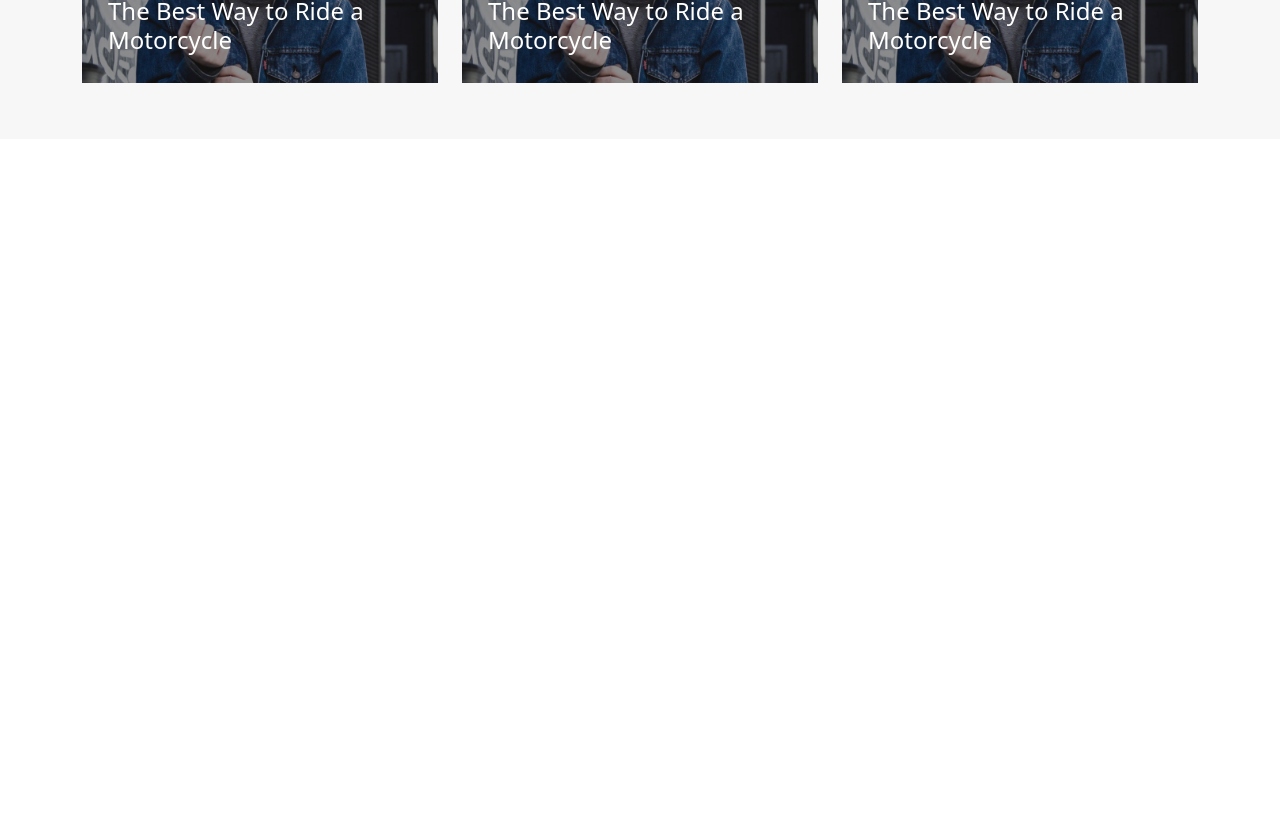
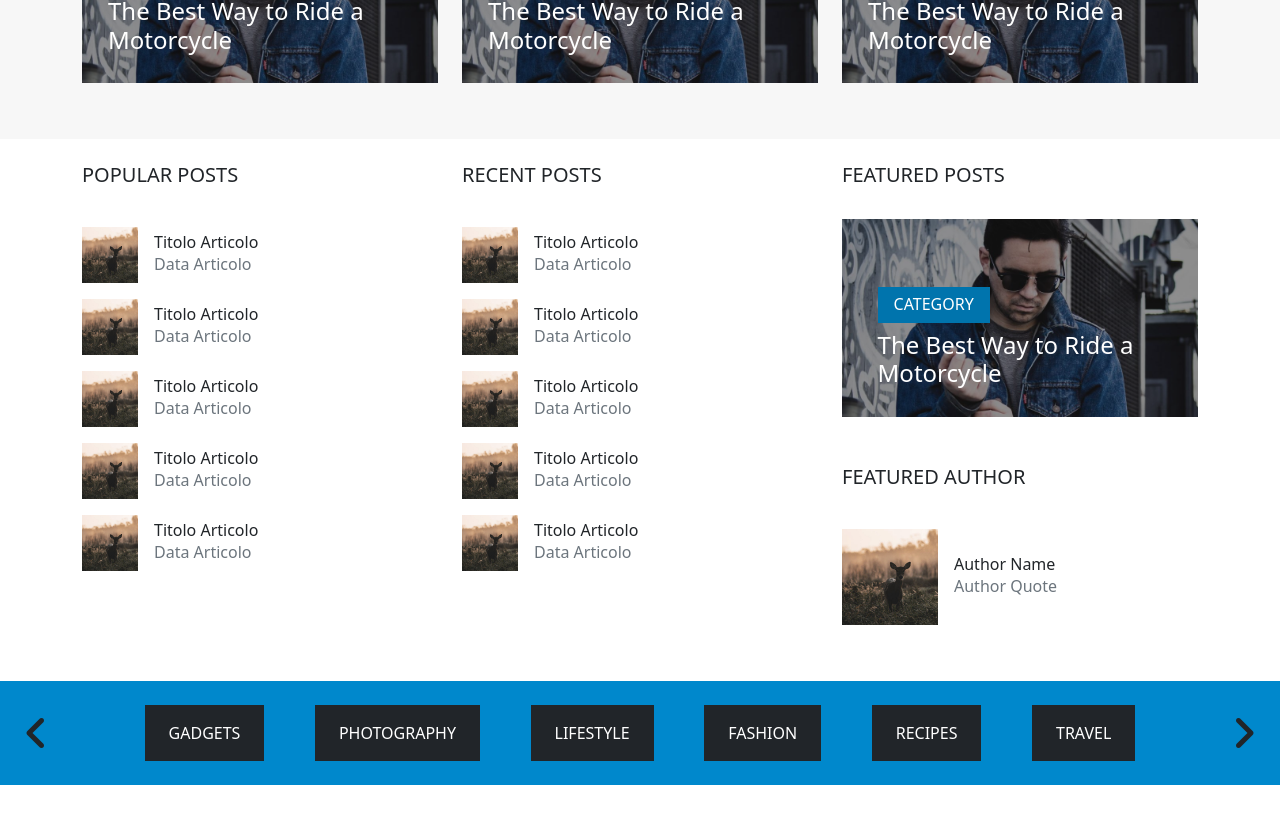
Before and after one commit to Benedetto-Bonaccorso/proj-html-vuejs, a Vue app: page / in a window 1280 px wide. Shown: the part 580-1404 px from the top of the page. Before the commit the page ends 800 px from the top, so only its background shows below. Built offline with nearby package versions, Linux system fonts and the light colour scheme.

Commit message:
sezione bottoni

```diff
--- /dev/null
+++ b/src/components/FullWidthButtons.vue
@@ -0,0 +1,48 @@
+<script>
+    export default{
+        name: "FullWidthButtons",
+        data(){
+            return{
+                buttonPages: 2,
+                currentButtons: 1
+            }
+        },
+        methods:{
+            currentButtonsUp(){
+                if(this.currentButtons < this.buttonPages){
+                    this.currentButtons++
+                }
+            },
+            currentButtonsDown(){
+                if(this.currentButtons > 1){
+                    this.currentButtons--
+                }
+            }
+        }
+    }
+</script>
+
+<template>
+
+    <div id="fullWidthButtons" class="d-flex align-items-center px-4 my-5">
+        <i class="fa-solid fa-angle-left fs-1" v-on:click="currentButtonsDown()"></i>
+        <div v-if="currentButtons == 1" class="container d-flex align-items-center justify-content-evenly p-4">
+            <a href="#" class="text-white text-decoration-none bg-gray py-3 px-4">GADGETS</a>
+            <a href="#" class="text-white text-decoration-none bg-gray py-3 px-4">PHOTOGRAPHY</a>
+            <a href="#" class="text-white text-decoration-none bg-gray py-3 px-4">LIFESTYLE</a>
+            <a href="#" class="text-white text-decoration-none bg-gray py-3 px-4">FASHION</a>
+            <a href="#" class="text-white text-decoration-none bg-gray py-3 px-4">RECIPES</a>
+            <a href="#" class="text-white text-decoration-none bg-gray py-3 px-4">TRAVEL</a>
+        </div>
+        <div v-if="currentButtons == 2" class="container d-flex align-items-center justify-content-evenly p-4">
+            <a href="#" class="text-white text-decoration-none bg-gray py-3 px-4">TECHNOLOGY</a>
+            <a href="#" class="text-white text-decoration-none bg-gray py-3 px-4">FAMILY</a>
+            <a href="#" class="text-white text-decoration-none bg-gray py-3 px-4">PETS</a>
+            <a href="#" class="text-white text-decoration-none bg-gray py-3 px-4">POLITICS</a>
+            <a href="#" class="text-white text-decoration-none bg-gray py-3 px-4">ENVIRONMENT</a>
+            <a href="#" class="text-white text-decoration-none bg-gray py-3 px-4">CELEBRITIES</a>
+        </div>
+        <i class="fa-solid fa-angle-right fs-1" v-on:click="currentButtonsUp()"></i>
+    </div>
+
+</template>
--- /dev/null
+++ b/src/components/PostDisplay.vue
@@ -0,0 +1,118 @@
+<script>
+    export default{
+        name: "PostDisplay"
+    }
+</script>
+
+<template>
+    <div id="postDisplay">
+
+        <div class="container">
+            <div class="row">
+                <div class="col-4">
+
+                    <h5 class="fs-bold py-4">POPULAR POSTS</h5>
+
+                    <div class="article-card d-flex align-items-center py-2">
+                        <img class="article-card-img" src="../assets/blog-40.jpg" alt="">
+                        <div class="article-card-info">
+                            <h6 class="m-0">Titolo Articolo</h6>
+                            <p class="text-muted text-small m-0">Data Articolo</p>
+                        </div>
+                    </div>
+                    <div class="article-card d-flex align-items-center py-2">
+                        <img class="article-card-img" src="../assets/blog-40.jpg" alt="">
+                        <div class="article-card-info">
+                            <h6 class="m-0">Titolo Articolo</h6>
+                            <p class="text-muted text-small m-0">Data Articolo</p>
+                        </div>
+                    </div>
+                    <div class="article-card d-flex align-items-center py-2">
+                        <img class="article-card-img" src="../assets/blog-40.jpg" alt="">
+                        <div class="article-card-info">
+                            <h6 class="m-0">Titolo Articolo</h6>
+                            <p class="text-muted text-small m-0">Data Articolo</p>
+                        </div>
+                    </div>
+                    <div class="article-card d-flex align-items-center py-2">
+                        <img class="article-card-img" src="../assets/blog-40.jpg" alt="">
+                        <div class="article-card-info">
+                            <h6 class="m-0">Titolo Articolo</h6>
+                            <p class="text-muted text-small m-0">Data Articolo</p>
+                        </div>
+                    </div>
+                    <div class="article-card d-flex align-items-center py-2">
+                        <img class="article-card-img" src="../assets/blog-40.jpg" alt="">
+                        <div class="article-card-info">
+                            <h6 class="m-0">Titolo Articolo</h6>
+                            <p class="text-muted text-small m-0">Data Articolo</p>
+                        </div>
+                    </div>
+                </div>
+                <div class="col-4">
+
+                    <h5 class="fs-bold py-4">RECENT POSTS</h5>
+
+                    <div class="article-card d-flex align-items-center py-2">
+                        <img class="article-card-img" src="../assets/blog-40.jpg" alt="">
+                        <div class="article-card-info">
+                            <h6 class="m-0">Titolo Articolo</h6>
+                            <p class="text-muted text-small m-0">Data Articolo</p>
+                        </div>
+                    </div>
+                    <div class="article-card d-flex align-items-center py-2">
+                        <img class="article-card-img" src="../assets/blog-40.jpg" alt="">
+                        <div class="article-card-info">
+                            <h6 class="m-0">Titolo Articolo</h6>
+                            <p class="text-muted text-small m-0">Data Articolo</p>
+                        </div>
+                    </div>
+                    <div class="article-card d-flex align-items-center py-2">
+                        <img class="article-card-img" src="../assets/blog-40.jpg" alt="">
+                        <div class="article-card-info">
+                            <h6 class="m-0">Titolo Articolo</h6>
+                            <p class="text-muted text-small m-0">Data Articolo</p>
+                        </div>
+                    </div>
+                    <div class="article-card d-flex align-items-center py-2">
+                        <img class="article-card-img" src="../assets/blog-40.jpg" alt="">
+                        <div class="article-card-info">
+                            <h6 class="m-0">Titolo Articolo</h6>
+                            <p class="text-muted text-small m-0">Data Articolo</p>
+                        </div>
+                    </div>
+                    <div class="article-card d-flex align-items-center py-2">
+                        <img class="article-card-img" src="../assets/blog-40.jpg" alt="">
+                        <div class="article-card-info">
+                            <h6 class="m-0">Titolo Articolo</h6>
+                            <p class="text-muted text-small m-0">Data Articolo</p>
+                        </div>
+                    </div>
+                </div>
+                <div class="col-4">
+
+                    <h5 class="fs-bold py-4">FEATURED POSTS</h5>
+                    <div class="pb-4 position-relative">
+                    <img class="article-img" src="../assets/blog-49.jpg" alt="">
+                    <div class="article-info position-absolute">
+
+                    </div>
+                    <div class="article-info position-absolute">
+                        <h6 class="article-category text-white">CATEGORY</h6>
+                        <h4 class="article-name text-white">The Best Way to Ride a Motorcycle</h4>
+                    </div>
+                </div>
+
+                    <h5 class="fs-bold py-4">FEATURED AUTHOR</h5>
+                    <div class="article-card d-flex align-items-center py-2">
+                        <img class="article-card-img-big" src="../assets/blog-40.jpg" alt="">
+                        <div class="article-card-info">
+                            <h6 class="m-0">Author Name</h6>
+                            <p class="text-muted text-small m-0">Author Quote</p>
+                        </div>
+</div>
+                </div>
+            </div>
+        </div>
+    </div>
+</template>
--- a/src/components/SiteMain.vue
+++ b/src/components/SiteMain.vue
@@ -1,9 +1,13 @@
 <script>
     import HotArticles from "./HotArticles.vue"
+    import PostDisplay from "./PostDisplay.vue";
+    import FullWidthButtons from "./FullWidthButtons.vue";
     export default{
         name: "SiteMain",
         components: {
-            HotArticles
+            HotArticles,
+            PostDisplay,
+            FullWidthButtons,
         },
 
     }
@@ -11,6 +15,8 @@
 <template>
     <div id="siteMain">
         <HotArticles />
+        <PostDisplay />
+        <FullWidthButtons />
     </div>
 </template>
 <script>
--- a/src/style.scss
+++ b/src/style.scss
@@ -95,3 +95,24 @@ img{
 .article-name{
     max-width: 90%;
 }
+
+.article-card-img{
+    width: 3.5rem;
+}
+
+.article-card-img-big{
+    width: 6rem;
+}
+
+.article-card-img,
+.article-card-img-big{
+    margin-right: 1rem;
+}
+
+#fullWidthButtons{
+    background-color: var(--bg-light-blue);
+}
+
+.bg-gray{
+    background-color: var(--bg-darker-gray)
+}
```
